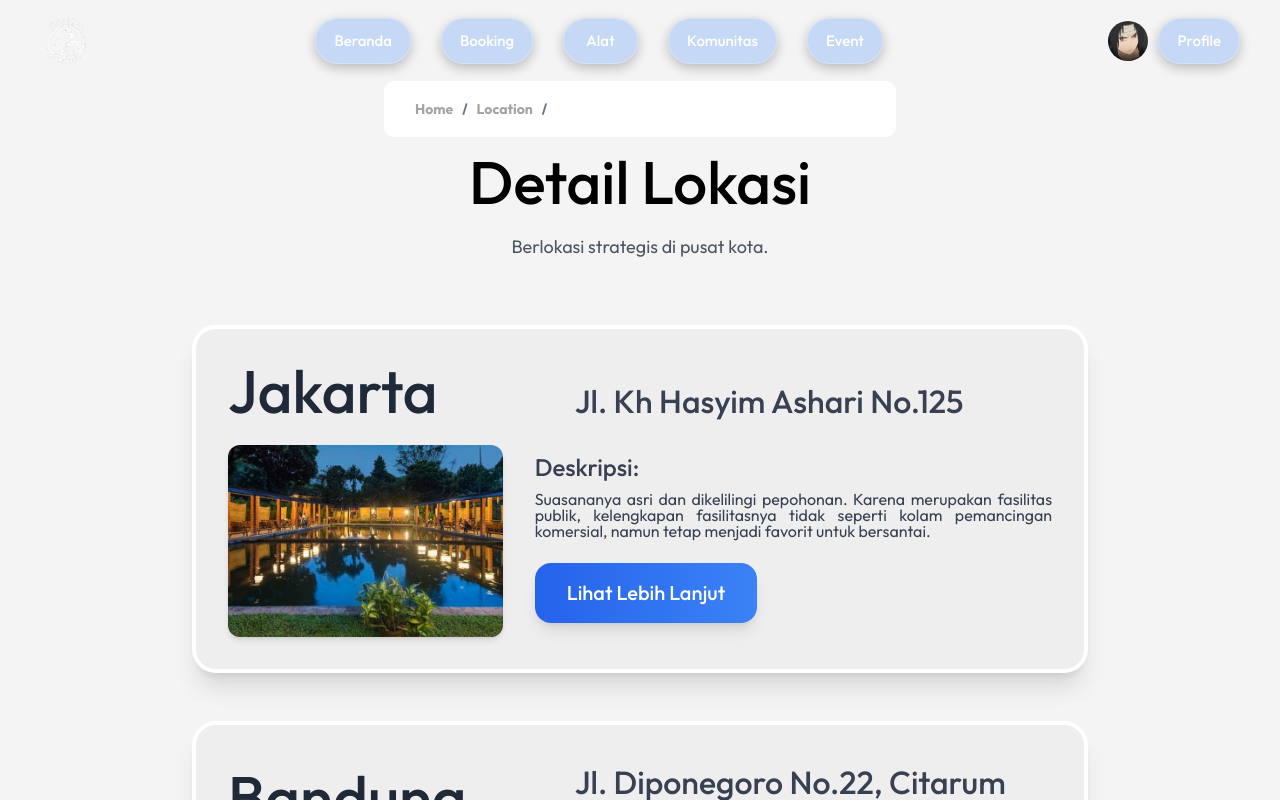
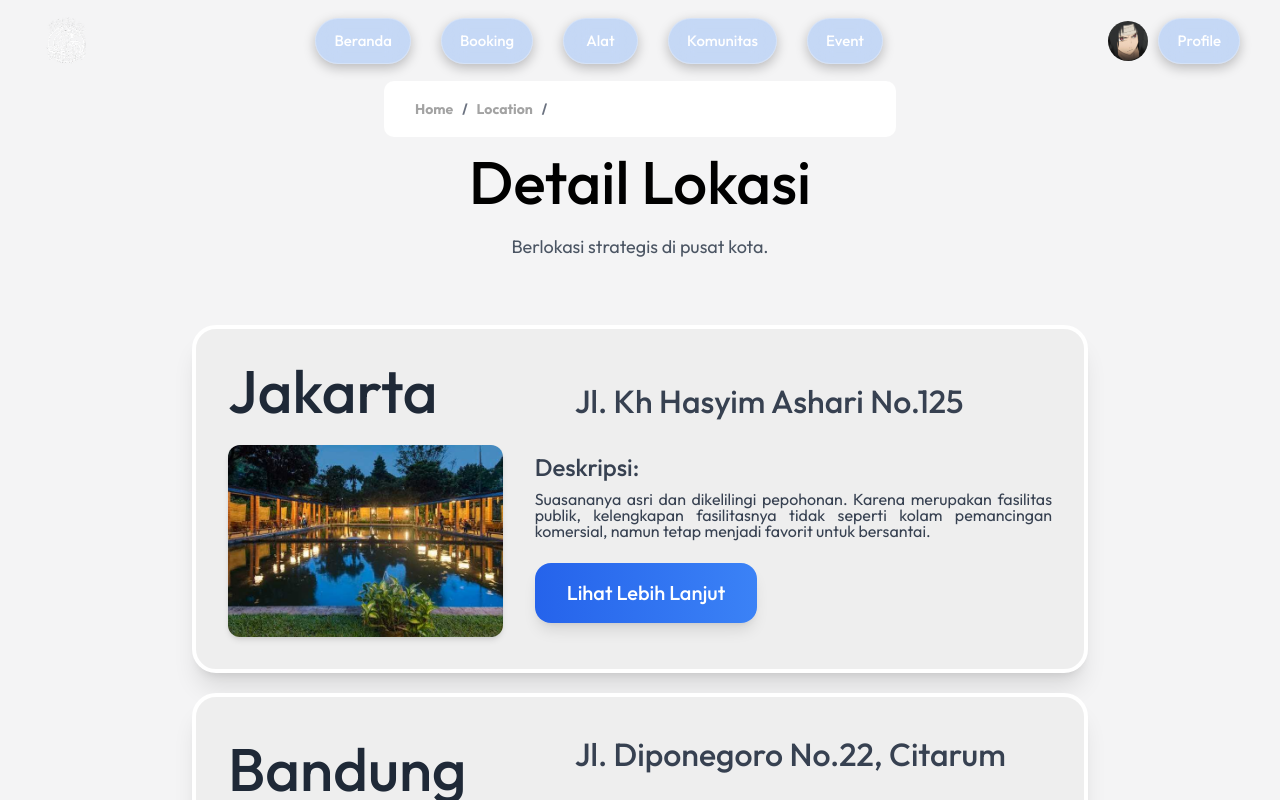
Before and after one commit to Xantares-nvrdie/Strike-It, a Vue app: page /Location in a window 1280 px wide. Shown: the top 800 px of the page. Built offline with nearby package versions, Linux system fonts and the light colour scheme; some icons are missing.

Commit message:
fix location list gap

```diff
--- a/src/components/Booking/LocationListPage.vue
+++ b/src/components/Booking/LocationListPage.vue
@@ -52,7 +52,7 @@ const locations = ref([
       Berlokasi strategis di pusat kota.
     </p>
   </div>
-  <div class="flex justify-center items-center flex-col gap-12 mb-24">
+  <div class="flex justify-center items-center flex-col gap-5 mb-24">
     <LocationCard class="" v-for="location in locations" :key="location.city" :location="location" />
   </div>
 </template>
```
